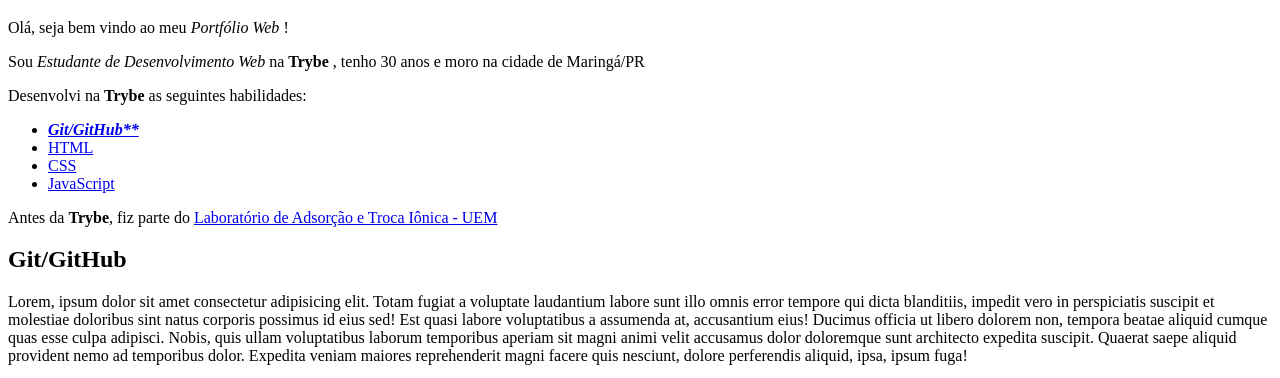
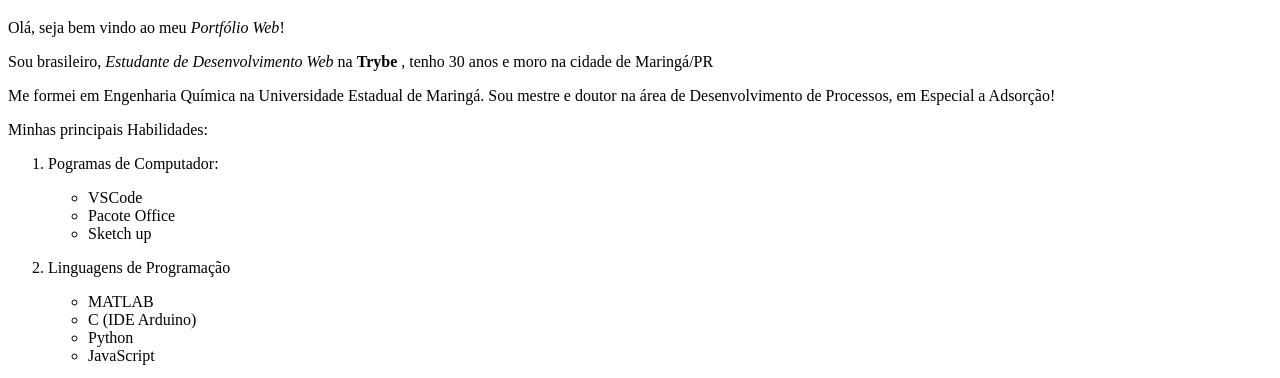
Before and after one commit to arturLMoretti/ArturLemesMoretti-Portfolio, a plain HTML site: page index.html in a window 1280 px wide. Shown: the part 340-718 px from the top of the page. Drawn offline with Linux system fonts and the light colour scheme.

Commit message:
Portfólio atualizado

```diff
--- a/index.html
+++ b/index.html
@@ -9,8 +9,28 @@
 <body>
   <img id = 'foto' width = "200" src="./images/foto.jpeg" alt="Artur-foto-atual">
   <h1>Artur Lemes Moretti</h1>
-  <p>Olá, seja bem vindo ao meu <em>Portfólio Web</em> ! </p>
-  <p>Sou <em>Estudante de Desenvolvimento Web</em> na <b>Trybe</b> , tenho 30 anos e moro na cidade de Maringá/PR</p>
+    <p>Olá, seja bem vindo ao meu <em>Portfólio Web</em>! </p>
+    <p>Sou brasileiro, <em>Estudante de Desenvolvimento Web</em> na <b>Trybe</b> , tenho 30 anos e moro na cidade de Maringá/PR</p>
+    <p>Me formei em Engenharia Química na Universidade Estadual de Maringá. Sou mestre e doutor na área de Desenvolvimento de Processos, em Especial a Adsorção!</p>
+
+    <p>Minhas principais Habilidades:</p>
+
+    <ol>
+      <li><p>Pogramas de Computador:</p>
+        <ul>
+          <li>VSCode</li>
+          <li>Pacote Office</li>
+          <li>Sketch up</li>
+        </ul>
+      <li><p>Linguagens de Programação</p></li>
+        <ul>
+          <li>MATLAB</li>
+          <li>C (IDE Arduino)</li>
+          <li>Python</li>
+          <li>JavaScript</li>
+        </ul>
+      </li>
+    </ol>
   <p>Desenvolvi na <b>Trybe</b> as seguintes habilidades:</p>
   <ul>
     <li> <em><b><a href="#Git">Git/GitHub**</a></b></em> </li>
```
